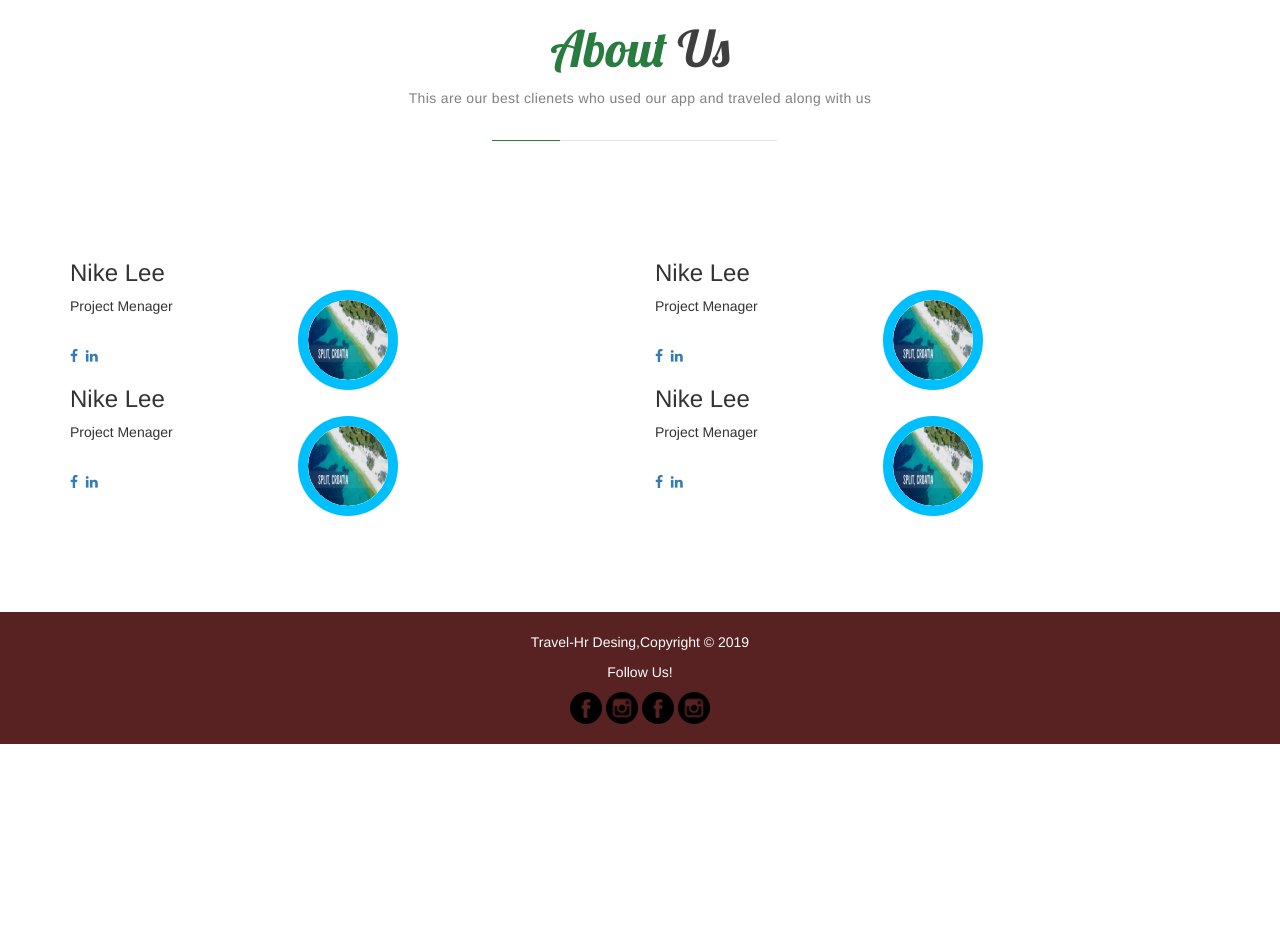
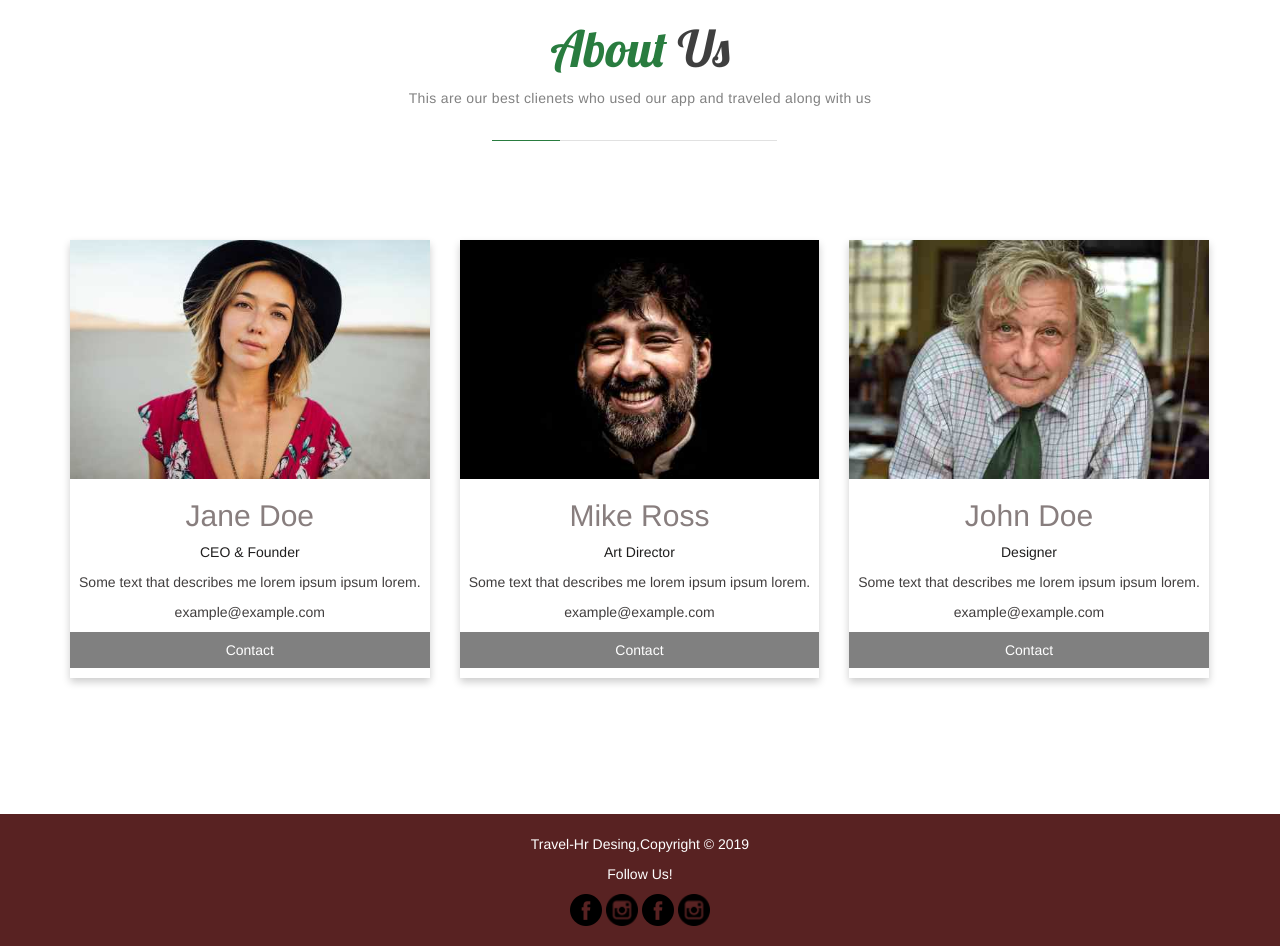
Before and after one commit to antonioscardovi/travel-hr, a Flask app: page / in a window 1280 px wide. Shown: the part 2676-3622 px from the top of the page. Before the commit the page ends 3420 px from the top, so only its background shows below. Run offline with Flask 2, Linux system fonts and the light colour scheme; some libraries are stand-ins or nearby versions.

Commit message:
minor changes

```diff
--- a/app/static/css/style.css
+++ b/app/static/css/style.css
@@ -643,3 +643,67 @@ footer .fa {
       background: darkgray;
       color: white;
   }
+
+
+  /* Three columns side by side */
+.team-area .container .column {
+    float: left;
+    width: 33.3%;
+    margin-bottom: 16px;
+    padding: 0 15px;
+  }
+
+  /* Display the columns below each other instead of side by side on small screens */
+  @media screen and (max-width: 650px) {
+    .column {
+      width: 100%;
+      display: block;
+    }
+  }
+
+  /* Add some shadows to create a card effect */
+  .team-area .container .card {
+    box-shadow: 0 4px 8px 0 rgba(0, 0, 0, 0.2);
+  }
+
+  /* Some left and right padding inside the container */
+  .team-area .container.container3 {
+    padding: 0 16px;
+  }
+
+  /* Clear floats */
+ .team-area .container .container3::after, .row::after {
+    content: "";
+    clear: both;
+    display: table;
+  }
+
+  .team-area .container .container3 h2 {
+    color: rgb(136, 126, 126);
+    text-align: center;
+  }
+  .team-area .container .container3 p {
+    color: rgb(65, 62, 62);
+    text-align: center;
+  }
+
+  .team-area .container .container3 .title {
+    color: rgb(31, 30, 30);
+    text-align: center;
+  }
+
+  .team-area .container .button {
+    border: none;
+    outline: 0;
+    display: inline-block;
+    padding: 8px;
+    color: white;
+    background-color: gray;
+    text-align: center;
+    cursor: pointer;
+    width: 100%;
+  }
+
+  .team-area .container .button:hover {
+    background-color: #555;
+  }
--- a/app/templates/Index.html
+++ b/app/templates/Index.html
@@ -197,99 +197,63 @@
                             </div>
                      </div>
                 </div>
+
+
+
                 <div class="row">
-                    <div class="col-sm-6 col-md-2.4">
-                        <div class="team-man">
-                            <img src="/static/default3.jpg">
-                        </div>
-                        <div class="team-descriptions">
-                            <div class="team-title">
-                                <h3>Nike Lee</h3>
-                                <span>Project Menager</span>
+                        <div class="column">
+                          <div class="card">
+                            <img src="static/default1.jpg" alt="Jane" style="width:100%">
+                            <div class="container3">
+                              <h2>Jane Doe</h2>
+                              <p class="title">CEO &amp; Founder</p>
+                              <p>Some text that describes me lorem ipsum ipsum lorem.</p>
+                              <p>example@example.com</p>
+                              <p><button class="button">Contact</button></p>
                             </div>
-                            <p>
-                             This are our best clienets who used
-                            </p>
-                            <div class="team-social-network">
-                                <a href=""><i class="fa fa-facebook"></i></a>
-                                <a href=""><i class="fa fa-twiter"></i></a>
-                                <a href=""><i class="fa fa-linkedin"></i></a>
-
-                            </div>
-                        </div>
-                    </div>
-
-                    <div class="col-sm-6 col-md-2.4">
-                            <div class="team-man">
-                                <img src="/static/default3.jpg">
-                            </div>
-                            <div class="team-descriptions">
-                                <div class="team-title">
-                                    <h3>Nike Lee</h3>
-                                    <span>Project Menager</span>
-                                </div>
-                                <p>
-                                 This are our best clienets who used
-                                </p>
-                                <div class="team-social-network">
-                                    <a href=""><i class="fa fa-facebook"></i></a>
-                                    <a href=""><i class="fa fa-twiter"></i></a>
-                                    <a href=""><i class="fa fa-linkedin"></i></a>
-
-                                </div>
-                            </div>
+                          </div>
                         </div>
 
-                        <div class="col-sm-6 col-md-2.4">
-                                <div class="team-man">
-                                    <img src="/static/default3.jpg">
-                                </div>
-                                <div class="team-descriptions">
-                                    <div class="team-title">
-                                        <h3>Nike Lee</h3>
-                                        <span>Project Menager</span>
-                                    </div>
-                                    <p>
-                                     This are our best clienets who used
-                                    </p>
-                                    <div class="team-social-network">
-                                        <a href=""><i class="fa fa-facebook"></i></a>
-                                        <a href=""><i class="fa fa-twiter"></i></a>
-                                        <a href=""><i class="fa fa-linkedin"></i></a>
+                        <div class="column">
+                          <div class="card">
+                            <img src="static/default2.jpg" alt="Mike" style="width:100%">
+                            <div class="container3">
+                              <h2>Mike Ross</h2>
+                              <p class="title">Art Director</p>
+                              <p>Some text that describes me lorem ipsum ipsum lorem.</p>
+                              <p>example@example.com</p>
+                              <p><button class="button">Contact</button></p>
+                            </div>
+                          </div>
+                        </div>
 
-                                    </div>
-                                </div>
+                        <div class="column">
+                          <div class="card">
+                            <img src="static/default3.jpg" alt="John" style="width:100%">
+                            <div class="container3">
+                              <h2>John Doe</h2>
+                              <p class="title">Designer</p>
+                              <p>Some text that describes me lorem ipsum ipsum lorem.</p>
+                              <p>example@example.com</p>
+                              <p><button class="button">Contact</button></p>
                             </div>
+                             </div>
+                        </div>
 
-                            <div class="col-sm-6 col-md-2.4">
-                                    <div class="team-man">
-                                        <img src="/static/default3.jpg">
-                                    </div>
-                                    <div class="team-descriptions">
-                                        <div class="team-title">
-                                            <h3>Nike Lee</h3>
-                                            <span>Project Menager</span>
-                                        </div>
-                                        <p>
-                                         This are our best clienets who used
-                                        </p>
-                                        <div class="team-social-network">
-                                            <a href=""><i class="fa fa-facebook"></i></a>
-                                            <a href=""><i class="fa fa-twiter"></i></a>
-                                            <a href=""><i class="fa fa-linkedin"></i></a>
 
-                                        </div>
-                                    </div>
-                                </div>
+
+                     </div>
+
+
+            </div>
+        </section>
 
 
 
 
 
 
-                </div>
-            </div>
-        </section>
+
 
         <footer>
             <p>Travel-Hr Desing,Copyright &copy; 2019</p>
--- a/app/templates/login.html
+++ b/app/templates/login.html
@@ -15,10 +15,10 @@
 </head>
 <body>
     <video autoplay muted loop id="myVideo">
-        <source src="veca.mp4" type="video/mp4">
+        <source src="static/veca.mp4" type="video/mp4">
       </video>
       <div class="loginbox">
-        <img src="avatar.png" class="avatar">
+        <img src="static/avatar.png" class="avatar">
             <h1 style="font-family:Lobster;font-size: 30px">Login Here!</h1>
             <form action="" method="post" novalidate>
                 {{ form.hidden_tag() }}
--- a/app/templates/register.html
+++ b/app/templates/register.html
@@ -14,10 +14,10 @@
 </head>
 <body>
     <video autoplay muted loop id="myVideo">
-        <source src="/app/static/veca.mp4" type="video/mp4">
+        <source src="static/veca.mp4" type="video/mp4">
       </video>
       <div class="loginbox zasignup">
-        <img src="avatar.png" class="avatar">
+        <img src="static/avatar.png" class="avatar">
             <h1 style="font-family:Lobster;font-size: 30px">Sign up!</h1>
             <form action="" method="post" novalidate>
                 {{ form.hidden_tag() }}
```
Also changed, not shown: app/static/default1.jpg, app/static/default2.jpg, app/static/default3.jpg.
